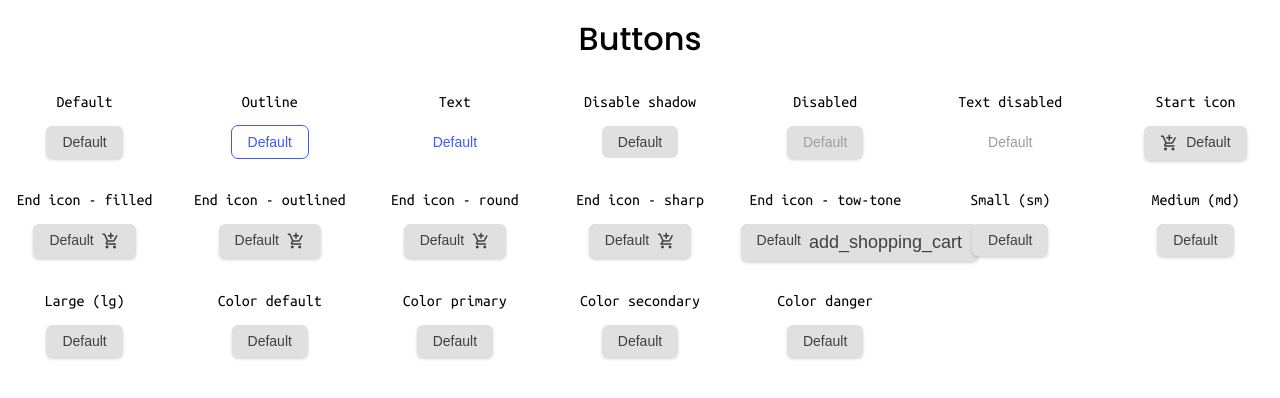
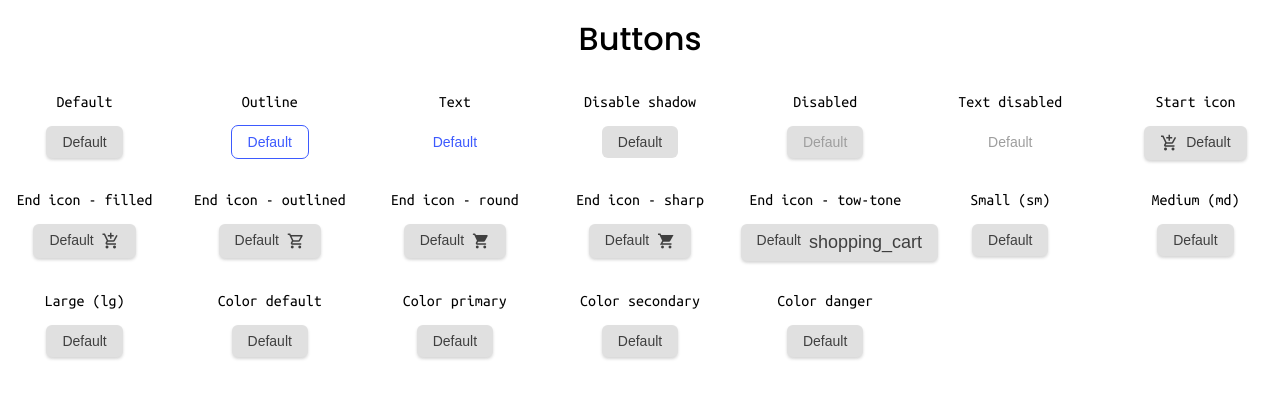
Before and after one commit to Hdoc1509/dev-challenges, a React (Vite) app in the folder 01-button-component/: page / in a window 1280 px wide. Shown: the top 398 px of the page. Built offline with nearby package versions, Linux system fonts and the light colour scheme.

Commit message:
refactor(01-button-component): use other icon for show icon variants/styles

```diff
--- a/01-button-component/src/App.tsx
+++ b/01-button-component/src/App.tsx
@@ -3,6 +3,8 @@ import { Button } from "./components/Button";
 import { ButtonVariant } from "./components/ButtonVariant";
 
 function App() {
+  const buttonIcon = "shopping_cart";
+
   return (
     <>
       <header>
@@ -35,16 +37,16 @@ function App() {
             <Button endIcon="add_shopping_cart" />
           </ButtonVariant>
           <ButtonVariant name="End icon - outlined">
-            <Button endIcon="add_shopping_cart" iconStyle="outlined" />
+            <Button endIcon={buttonIcon} iconStyle="outlined" />
           </ButtonVariant>
           <ButtonVariant name="End icon - round">
-            <Button endIcon="add_shopping_cart" iconStyle="round" />
+            <Button endIcon={buttonIcon} iconStyle="round" />
           </ButtonVariant>
           <ButtonVariant name="End icon - sharp">
-            <Button endIcon="add_shopping_cart" iconStyle="sharp" />
+            <Button endIcon={buttonIcon} iconStyle="sharp" />
           </ButtonVariant>
           <ButtonVariant name="End icon - tow-tone">
-            <Button endIcon="add_shopping_cart" iconStyle="two-tone" />
+            <Button endIcon={buttonIcon} iconStyle="two-tone" />
           </ButtonVariant>
           <ButtonVariant name="Small (sm)">
             <Button />
```
